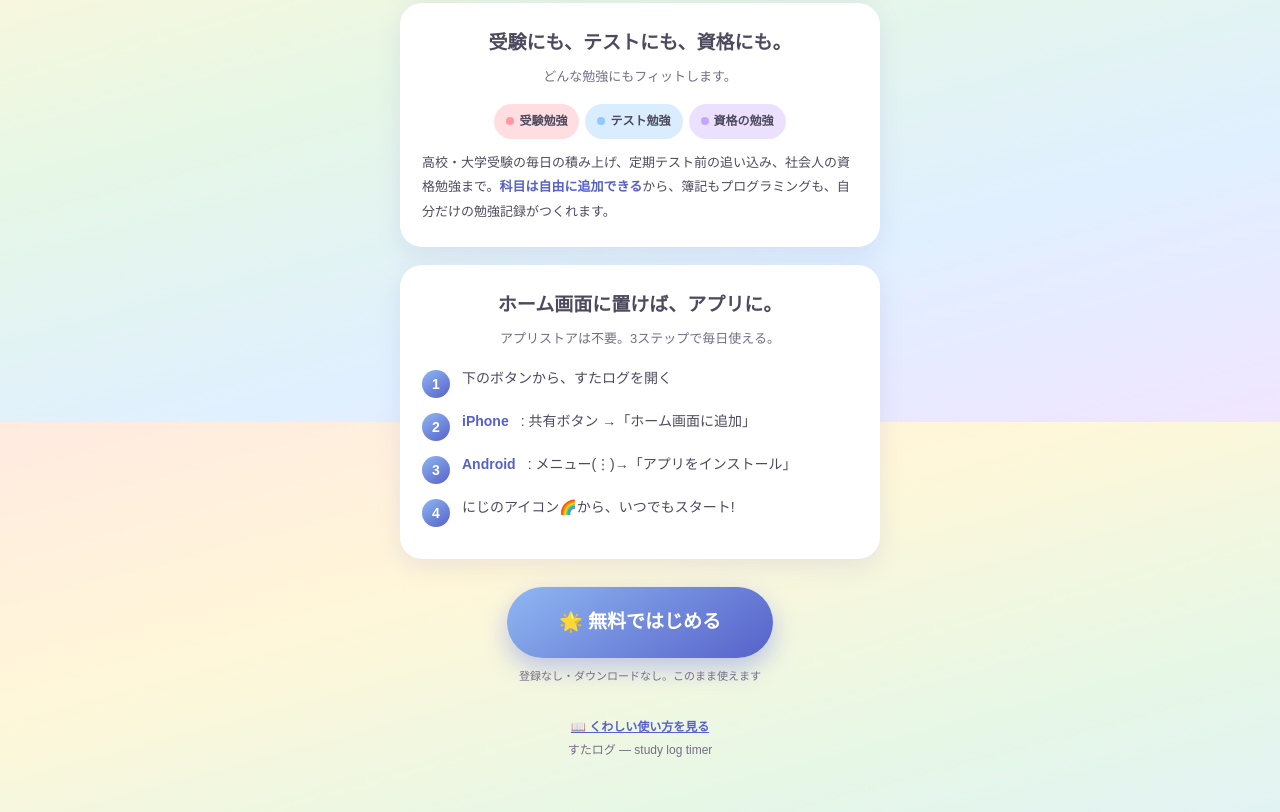
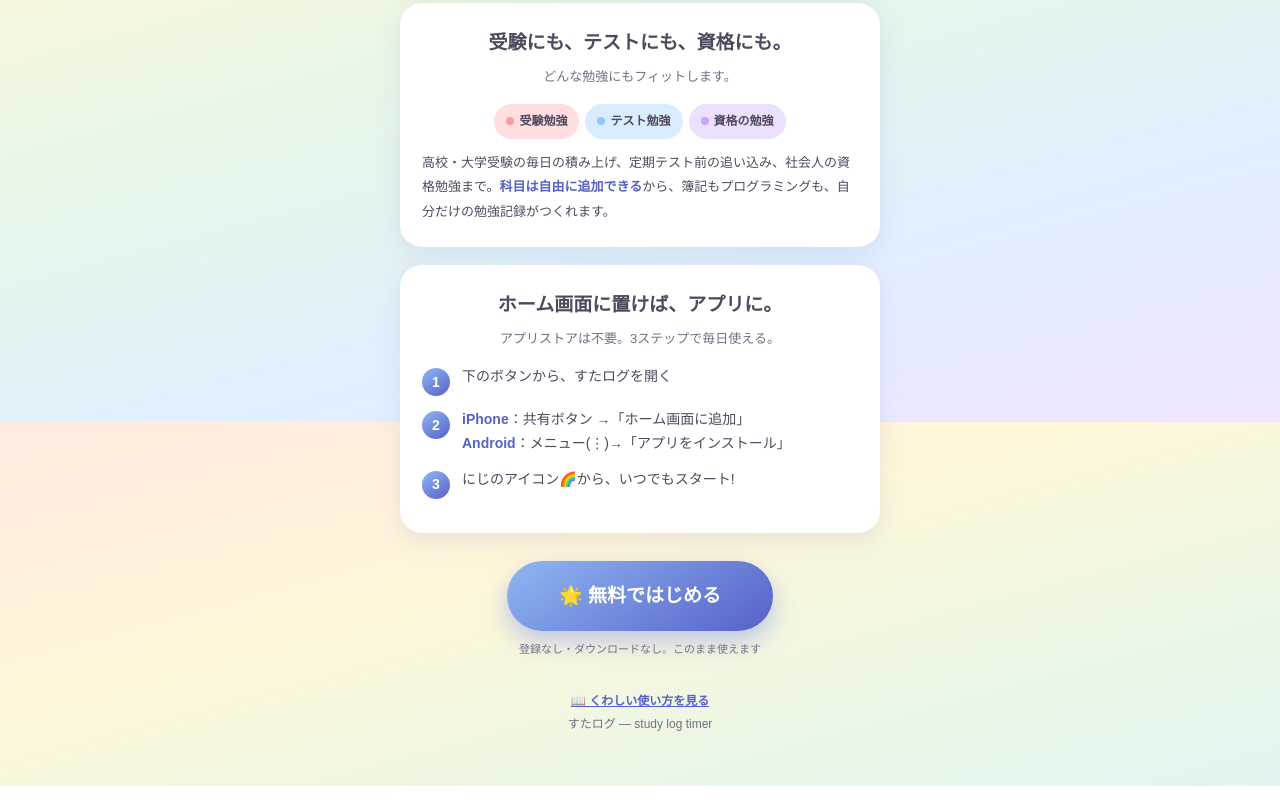
Before and after one commit to Lo-Co-Kochi/stulog, a plain HTML site: page lp.html in a window 1280 px wide. Shown: the part 1978-2790 px from the top of the page. After the commit the page ends 2764 px from the top, so only its background shows below. Drawn offline with Linux system fonts and the light colour scheme; a web font is replaced by a local one.

Commit message:
LP修正

```diff
--- a/lp.html
+++ b/lp.html
@@ -48,7 +48,6 @@
   }
   .wrap{ max-width:480px; margin:0 auto; display:flex; flex-direction:column; gap:18px; }
 
-  /* ---------- hero ---------- */
   .hero{ text-align:center; padding:10px 0 4px; }
   .hero img{ width:110px; height:110px; border-radius:26px; box-shadow:var(--shadow); display:block; margin:0 auto; }
   h1.logo{
@@ -68,7 +67,6 @@
   .badge:nth-child(2){ border-color:#8ec9ff; }
   .badge:nth-child(3){ border-color:#c3a6ff; }
 
-  /* ---------- CTA ---------- */
   .cta{ text-align:center; padding:10px 0 4px; }
   .cta a{
     display:inline-block; text-decoration:none; color:#fff;
@@ -78,12 +76,10 @@
   }
   .cta .note{ font-size:11px; color:var(--text-soft); margin-top:8px; }
 
-  /* ---------- feature cards ---------- */
   .card{ background:#fff; border-radius:var(--radius); box-shadow:var(--shadow); padding:22px; }
   .card h2{ font-size:19px; font-weight:900; text-align:center; margin-bottom:4px; }
   .card .lead{ font-size:13px; color:var(--text-soft); text-align:center; margin-bottom:14px; }
 
-  /* タイマーモック */
   .mock-chips{ display:flex; gap:6px; justify-content:center; flex-wrap:wrap; }
   .m-chip{
     font-size:12px; font-weight:900; padding:6px 12px; border-radius:999px;
@@ -102,7 +98,6 @@
   }
   .mock-btn span{ width:26px; height:26px; border-radius:6px; background:#fff; }
 
-  /* 時系列モック */
   .m-row{
     display:flex; align-items:center; gap:10px;
     background:#fcfbff; border:1.5px solid #ece8f5; border-radius:14px;
@@ -114,7 +109,6 @@
   .m-note{ font-size:11px; color:var(--text-soft); }
   .m-dur{ font-size:14px; font-weight:900; color:var(--accent-deep); white-space:nowrap; }
 
-  /* グラフモック */
   .m-graph{ display:flex; align-items:center; gap:16px; justify-content:center; }
   .m-donut{
     width:110px; height:110px; border-radius:50%; flex:none; position:relative;
@@ -126,26 +120,26 @@
   .m-bars{ display:flex; align-items:flex-end; gap:8px; justify-content:center; height:80px; margin-top:14px; }
   .m-bar{ width:22px; border-radius:6px 6px 3px 3px; background:linear-gradient(180deg,var(--accent),var(--accent-deep)); }
 
-  /* CUDモック */
   .m-cud{ display:flex; flex-direction:column; gap:8px; align-items:center; }
   .m-cud-row{ display:flex; gap:14px; }
   .m-cud-row i{ width:26px; height:26px; border-radius:50%; display:inline-block; }
   .m-cud .lbl{ font-size:11px; font-weight:900; color:var(--text-soft); }
   .m-arrow{ font-size:16px; color:var(--accent); font-weight:900; }
 
-  /* ステップ */
   .steps{ counter-reset: step; }
   .step{
-    display:flex; gap:12px; align-items:flex-start; margin-bottom:10px;
-    font-size:14px;
+    display:flex; gap:12px; align-items:flex-start; margin-bottom:12px;
+    font-size:14px; line-height:1.7;
   }
   .step::before{
     counter-increment: step; content: counter(step);
     flex:none; width:28px; height:28px; border-radius:50%;
     background:linear-gradient(145deg,var(--accent),var(--accent-deep)); color:#fff;
     font-weight:900; font-size:14px; display:flex; align-items:center; justify-content:center;
-    margin-top:5px;
+    margin-top:3px;
   }
+  .step-body{ flex:1; min-width:0; }
+  .step-body .os{ color:var(--accent-deep); font-weight:900; }
   b{ color:var(--accent-deep); }
 
   footer{ text-align:center; font-size:12px; color:var(--text-soft); padding-top:8px; }
@@ -270,10 +264,9 @@
     <h2>ホーム画面に置けば、アプリに。</h2>
     <p class="lead">アプリストアは不要。3ステップで毎日使える。</p>
     <div class="steps">
-      <div class="step">下のボタンから、すたログを開く</div>
-      <div class="step"><b>iPhone</b>: 共有ボタン →「ホーム画面に追加」</div>
-      <div class="step"><b>Android</b>: メニュー(⋮)→「アプリをインストール」</div>
-      <div class="step">にじのアイコン🌈から、いつでもスタート!</div>
+      <div class="step"><div class="step-body">下のボタンから、すたログを開く</div></div>
+      <div class="step"><div class="step-body"><span class="os">iPhone</span>：共有ボタン →「ホーム画面に追加」<br><span class="os">Android</span>：メニュー(⋮)→「アプリをインストール」</div></div>
+      <div class="step"><div class="step-body">にじのアイコン🌈から、いつでもスタート!</div></div>
     </div>
   </section>
 
```
